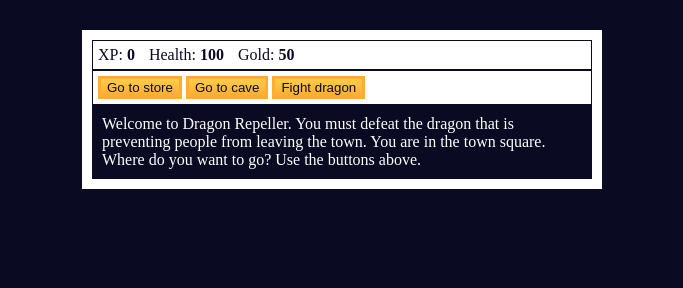
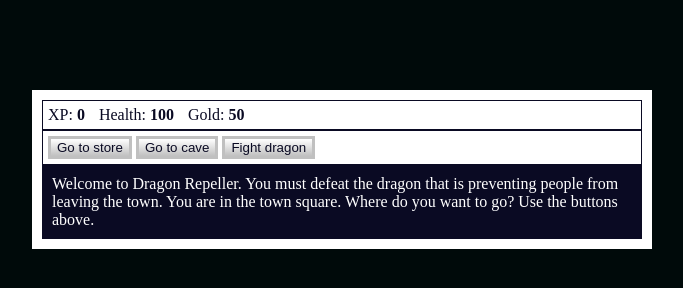
Before and after one commit to sruj75/a-role-playing-game, a plain HTML site: page index.html in a window 1280 px wide. Shown: the whole page, without its empty margins (298-981 px from the left). Drawn offline with Linux system fonts and the light colour scheme.

Commit message:
changed colors

```diff
--- a/styles.css
+++ b/styles.css
@@ -1,5 +1,5 @@
 body {
-  background-color: #0a0a23;
+  background-color: rgb(0, 10, 10);
 }
 
 #text {
@@ -9,11 +9,11 @@ body {
 }
 
 #game {
-  max-width: 500px;
+  max-width: 600px;
   max-height: 400px;
   background-color: #ffffff;
   color: #ffffff;
-  margin: 30px auto 0px;
+  margin: 90px auto 0px;
   padding: 10px;
 }
 
@@ -39,7 +39,7 @@ body {
 button {
   cursor: pointer;
   color: #0a0a23;
-  background-color: #feac32;
-  background-image: linear-gradient(#fecc4c, #ffac33);
-  border: 3px solid #feac32;
+  background-color: grey;
+  background-image: linear-gradient(white, silver);
+  border: 3px solid silver;
 }
```
Also changed, not shown: 1 other file.
